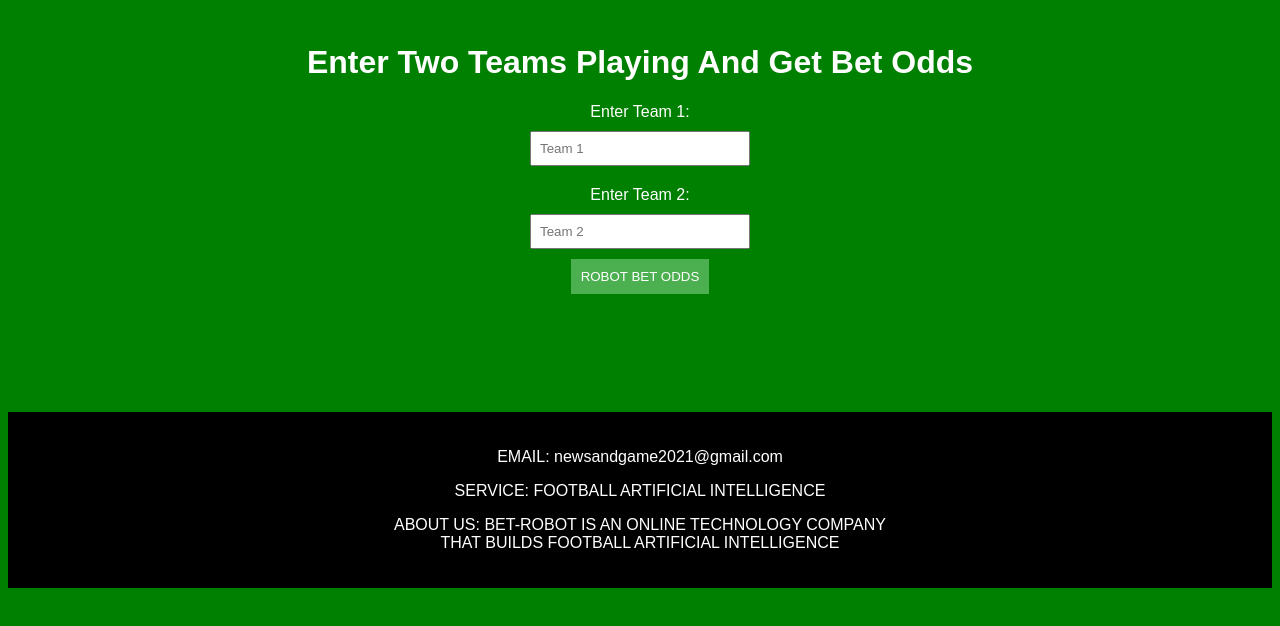
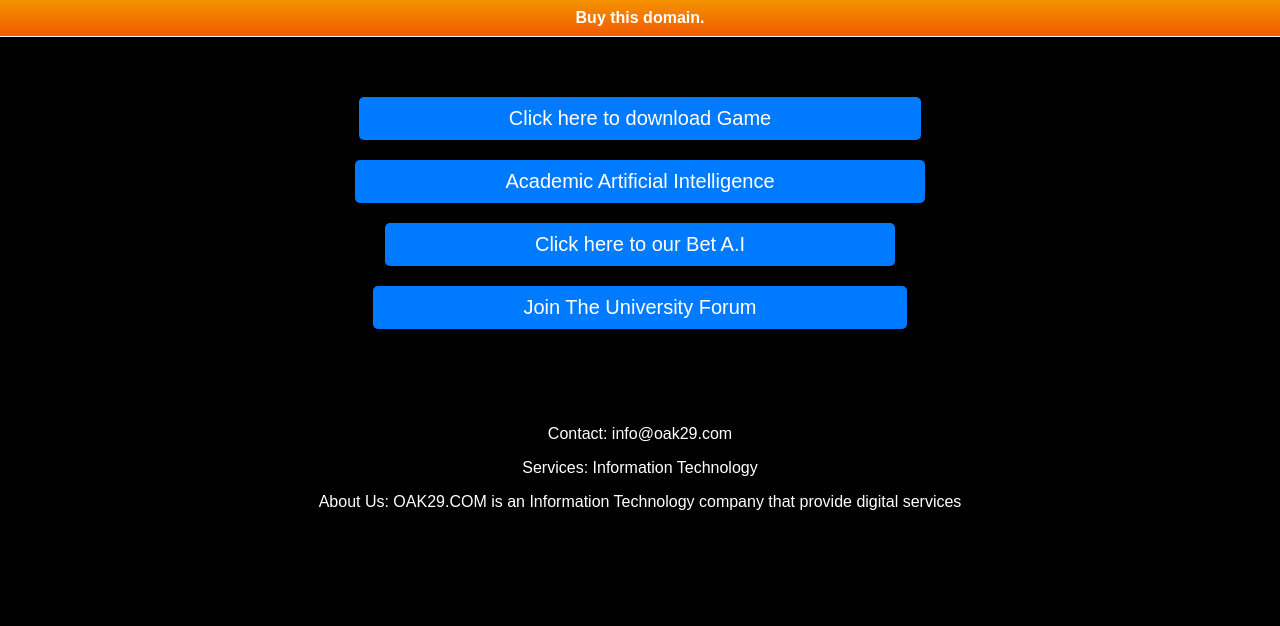
Before and after one commit to bet32/live3, a plain HTML site: page index.html in a window 1280 px wide. Drawn offline with Linux system fonts and the light colour scheme.

Commit message:
Update index.html

```diff
--- a/index.html
+++ b/index.html
@@ -1,137 +1,131 @@
+
 <!DOCTYPE html>
 <html lang="en">
 <head>
+
+
+	 <meta name="google-adsense-account" content="ca-pub-9617191770288474">
+
+
+
   <meta charset="UTF-8">
   <meta name="viewport" content="width=device-width, initial-scale=1.0">
-    <title>BET A.I</title>
+  <title>KRAMPAH</title>
   <style>
     body {
+      background-color: black; /* Set background color to white */
       font-family: Arial, sans-serif;
+      margin: 0;
+      padding: 0;
+
+
+
+
+
+    }
+    .container {
+      max-width: 1600px;
+      margin: 50px auto;
       text-align: center;
-            margin-top: 1px;
-            background-color: green;
+      display: flex;
+      flex-direction: column; /* Align items vertically */
+      align-items: center; /* Center items horizontally */
     }
-
-        h1 {
-            color: #FFFFFF; /* White */
+    button {
+      padding: 10px 150px; /* Adjusted padding */
+      font-size: 20px; /* Increased font size */
+      margin: 10px;
+      cursor: pointer;
+      background-color: #007bff;
+      color: white;
+      border: none;
+      border-radius: 5px;
+      transition: background-color 0.3s;
+      white-space: nowrap; /* Prevent text wrapping */
+      overflow: hidden; /* Hide overflow text */
+      text-overflow: ellipsis; /* Show ellipsis (...) for overflow text */
     }
-
-        label {
-            display: block;
-            margin: 10px 0;
-            color: #FFFFFF; /* White */
+    button:hover {
+      background-color: #0056b3;
     }
-
-        input {
-            padding: 8px;
-            margin-bottom: 10px;
-            width: 200px;
-        }
-
-        button {
-            padding: 10px;
-            background-color: #4CAF50; /* Green */
-            color: #FFFFFF; /* White */
-            border: none;
-            cursor: pointer;
-        }
-
-        button:disabled {
-            background-color: #555; /* Grey */
-            cursor: not-allowed;
-        }
-
-        h2 {
-            margin-top: 20px;
-            color: #FFFFFF; /* White */
-        }
-
     footer {
       background-color: black;
       color: white;
       padding: 20px;
       text-align: center;
     }
-    </style>
-</head>
-<body>
-<marquee behavior="scroll" direction="left">
-    <B><a href=' https://youtu.be/j0EdkyOEDFc '> CLICK HERE TO WATCH THE COUNTRIES YOU SHOULD SELECT YOUR TEAMS FROM , FOR TODAY   </a></B>
-</marquee>
 
-<h1>Enter Two Teams Playing And Get Bet Odds</h1>
 
-<label for="team1">Enter Team 1:</label>
-<input type="text" id="team1" placeholder="Team 1">
 
-<br>
-
-<label for="team2">Enter Team 2:</label>
-<input type="text" id="team2" placeholder="Team 2">
-
-<br>
-
-<button onclick="suggestOutcome()">ROBOT BET ODDS</button>
-
-<br>
-
-<B id="result"></B>
-
-<script>
-    function suggestOutcome() {
-        var team1 = document.getElementById("team1").value.toLowerCase();
-        var team2 = document.getElementById("team2").value.toLowerCase();
-
-        if (team1.trim() === "" || team2.trim() === "") {
-            alert("Please enter both teams");
-            return;
+  .blog-title {
+    text-align: center;
+    font-size: 24px;
+    font-weight: bold;
   }
 
-        var outcomes = ["OVER 1.5", "OVER 1.5", "OVER 1.5"];
-        var randomIndex = Math.floor(Math.random() * outcomes.length);
-        var suggestedOutcome = outcomes[randomIndex];
-        var Team1 = Math.floor(Math.random() * 17) + 1;
-        var Team2 = Math.floor(Math.random() * 13) + 1;
-        var shotsOnTargetTeam1 = Math.floor(Math.random() * 5);
-        var shotsOnTargetTeam2 = Math.floor(Math.random() * 4);
 
-        var result = 'Shots Attempt: ' + team1 + ' ' + Team1 + ' - ' + Team2 + ' ' + team2 + '<br>' +
-                     'Shots On Target: ' + team1 + ' ' + shotsOnTargetTeam1 + ' - ' + shotsOnTargetTeam2 + ' ' + team2;
 
-        if (team1 === "liverpool" ) {
-            result = " (Liverpool): Alisson, Trent,Robertson, Van Dijk, Konate, Endo, Mac Allister, Szoboszlai, Nunez,Diaz,Salah<br><p>" +
-					result;
+.sale_banner_orange {
+		background:#f25b00;
+		background: -moz-linear-gradient(top, #f49300 0%, #f25b00 100%);
+		background: -webkit-linear-gradient(top, #f49300 0%,#f25b00 100%);
+		background: linear-gradient(to bottom, #f49300 0%,#f25b00 100%);
+		filter: progid:DXImageTransform.Microsoft.gradient( startColorstr='#f49300', endColorstr='#f25b00',GradientType=0 );
+		border-top: 1px solid #eee;
+		border-bottom: 1px solid #eee;
+		color: #c8c8c8;
+		text-align: center;
+		font: bold 16px/36px sans-serif;
+		height: 36px;
 	}
 
-		 if (team2 === "liverpool" ) {
-            result = " (Liverpool): Alisson, Trent,Robertson, Van Dijk, Konate, Endo, Mac Allister, Szoboszlai, Nunez,Diaz,Salah<br><p>" +
-					result;
+	.sale_banner_orange a {
+		display: block;
+		color:#fff;
+		text-decoration: none;
 	}
 
 
 
 
 
-        document.getElementById("result").innerHTML = "BET ODDS: " + suggestedOutcome +
-            "<br><p><a href=' https://chat.whatsapp.com/JFMshBy03qXL73cyZOKDI2 '> CLICK HERE FOR FREE BET ODDS </a><br>" +
-            "<p><a href='https://chat.whatsapp.com/JFMshBy03qXL73cyZOKDI2 '> CLICK HERE FOR OUR BOOKING CODE </a><br>" +
 
-			  "<br> LINE UPS<br><p>" +
-			result;
+
+  </style>
+</head>
+<body>
+
+<div class="sale_banner_orange" style="border-top:none">
+			<a href="https://www.oak29.com" target="_blank">
+			Buy this domain.
+	</a>
+</div>
+
+
+  <div class="container">
+
+	<button onclick="goToWebsite('https://www.amazon.com/gp/product/B0CY7LFZL8 ')">Click here to download Game  </button>
+	<button onclick="goToWebsite('https://oak29.com ')">Academic Artificial Intelligence</button>
+	<button onclick="goToWebsite('https://www.oak29.com/blog1.html ')">Click here to our Bet A.I  </button>
+    <button onclick="goToWebsite('https://college.oak29.com ')">Join The University Forum </button>
 
 
 
-        // Disable the button after it is clicked
-        document.querySelector('button').disabled = true;
-    }
-</script>
+   </div>
 
-<p><br><p><br><p><br><p>
 
   <footer>
-    <p>EMAIL: newsandgame2021@gmail.com</p>
-    <p>SERVICE: FOOTBALL ARTIFICIAL INTELLIGENCE</p>
-    <p>ABOUT US: BET-ROBOT IS AN ONLINE TECHNOLOGY COMPANY <br>THAT BUILDS FOOTBALL ARTIFICIAL INTELLIGENCE</p>
+
+	<p>Contact: info@oak29.com</p>
+    <p>Services: Information Technology </p>
+    <p>About Us: OAK29.COM is an Information Technology company that provide digital services</p>
   </footer>
+
+  <script>
+    function goToWebsite(url) {
+      window.location.href = url;
+    }
+
+  </script>
 </body>
 </html>
```
Lines whose indentation alone changed are shown as unchanged.
